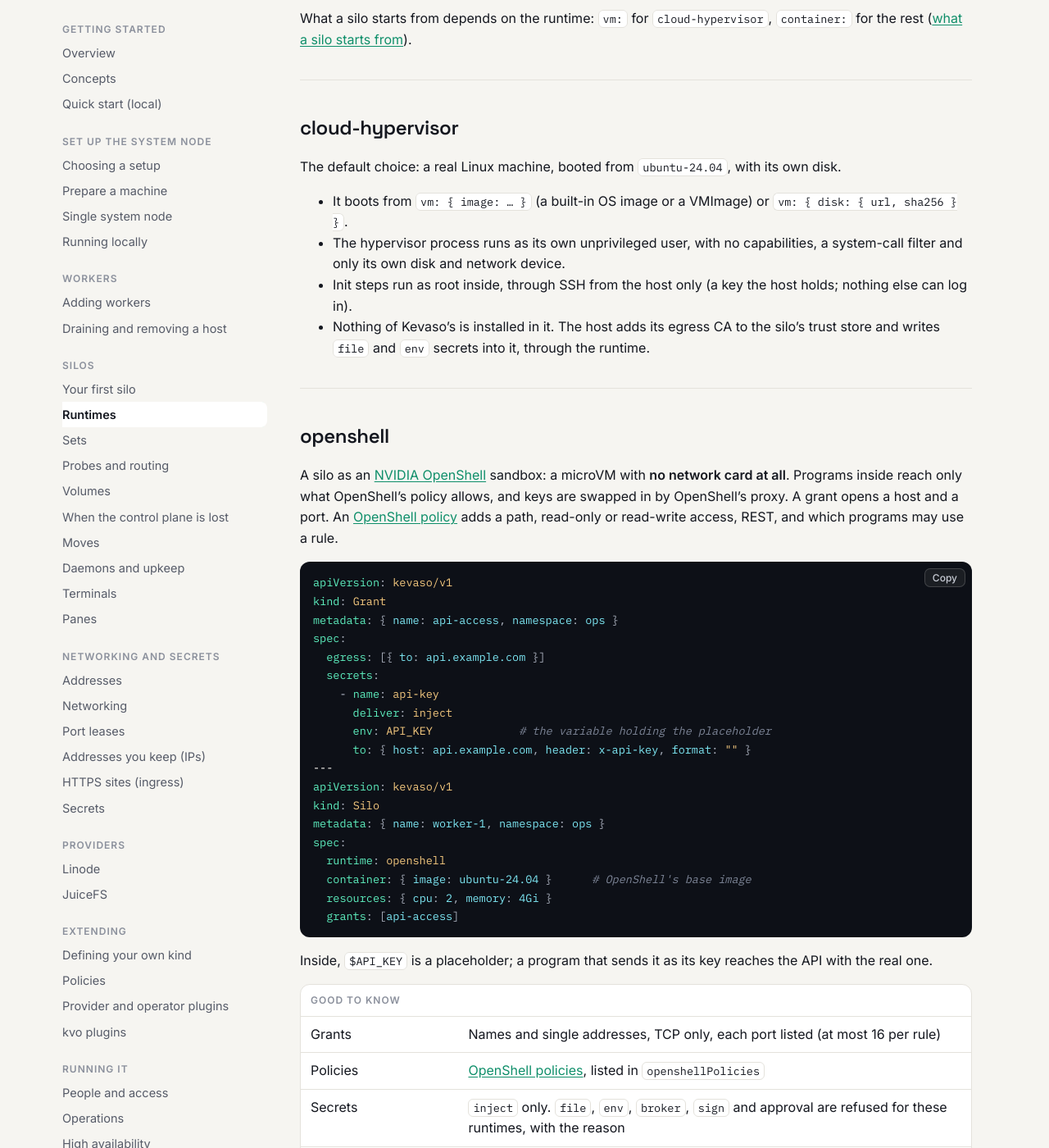
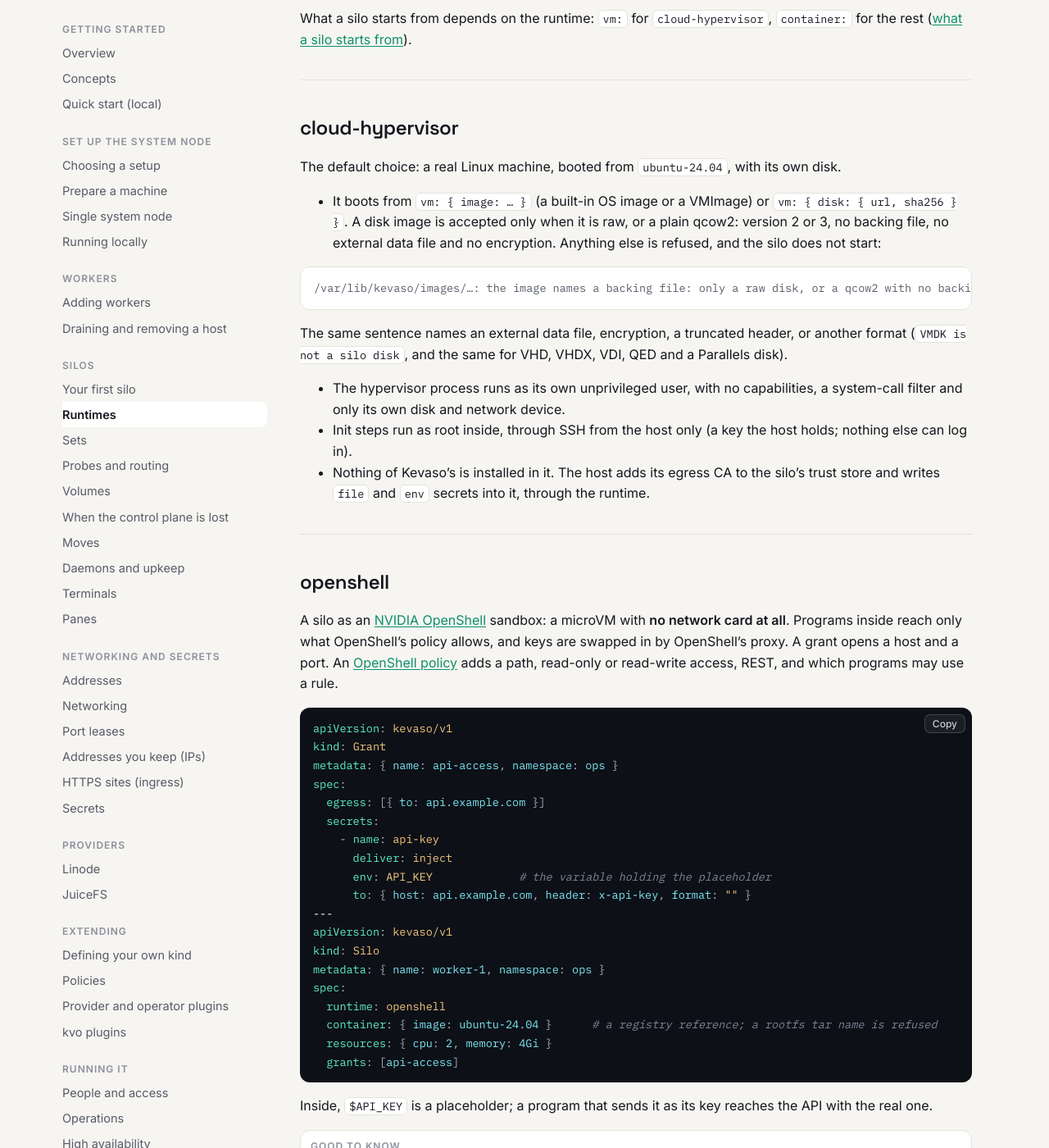
Before and after one commit to dlebee/kevaso-docs, a Jekyll site: the page built from silos/runtimes.md, in a window 1280 px wide and 1400 px high, scrolled down 1212 px. Shown: the whole window at 82% size. Built offline with Jekyll 4.4.1, drawn with Linux system fonts in a browser that asks for light colours; some of the changed text lies outside the part shown.

Commit message:
Refuse a registry change without a new value, a rootfs name as an image, and a disk that is not raw or plain qcow2.
Co-Authored-By: Grok <noreply@x.ai>
Co-authored-by: Cursor <cursoragent@cursor.com>

````diff
--- a/silos/runtimes.md
+++ b/silos/runtimes.md
@@ -38,6 +38,15 @@ the rest ([what a silo starts from]({{ '/silos/sets/#what-a-silo-starts-from' |
 The default choice: a real Linux machine, booted from `ubuntu-24.04`, with its own disk.
 
 - It boots from `vm: { image: … }` (a built-in OS image or a VMImage) or `vm: { disk: { url, sha256 } }`.
+  A disk image is accepted only when it is raw, or a plain qcow2: version 2 or 3, no backing file,
+  no external data file and no encryption. Anything else is refused, and the silo does not start:
+
+```text
+/var/lib/kevaso/images/…: the image names a backing file: only a raw disk, or a qcow2 with no backing file, no external data file and no encryption, can be a silo's disk
+```
+
+  The same sentence names an external data file, encryption, a truncated header, or another format
+  (`VMDK is not a silo disk`, and the same for VHD, VHDX, VDI, QED and a Parallels disk).
 - The hypervisor process runs as its own unprivileged user, with no capabilities, a system-call
   filter and only its own disk and network device.
 - Init steps run as root inside, through SSH from the host only (a key the host holds; nothing else
@@ -72,7 +81,7 @@ kind: Silo
 metadata: { name: worker-1, namespace: ops }
 spec:
   runtime: openshell
-  container: { image: ubuntu-24.04 }      # OpenShell's base image
+  container: { image: ubuntu-24.04 }      # a registry reference; a rootfs tar name is refused
   resources: { cpu: 2, memory: 4Gi }
   grants: [api-access]
 ```
@@ -248,7 +257,7 @@ spec:
 
 | Good to know | |
 |---|---|
-| `container.image` | Any registry reference; `ubuntu-24.04` means `docker.io/library/ubuntu:24.04`. A private registry takes `container.pull` ([Secrets]({{ '/secrets/' | relative_url }})) |
+| `container.image` | A registry reference; `ubuntu-24.04` means `docker.io/library/ubuntu:24.04`. A private registry takes `container.pull` ([Secrets]({{ '/secrets/' | relative_url }})). On `openshell` and `openshell-container` a rootfs archive name (`.tar`, `.tar.gz`, `.tgz`) is refused: `container.image is a registry reference, not a rootfs archive (.tar, .tar.gz, .tgz)` |
 | `container.command` | The main process. Without it, the image's own (for `ubuntu-24.04`, one that sleeps, so it's a machine to `exec` into) |
 | Init steps | **Init containers**: each step runs in a container of its own from the silo's image, on its network and volumes, **before** the main container starts |
 | Persistence | Volumes survive restarts; the container's own files stay on its host |
````
Also changed, not shown: secrets.md (+11 -0 lines), silos/sets.md (+4 -2 lines).
